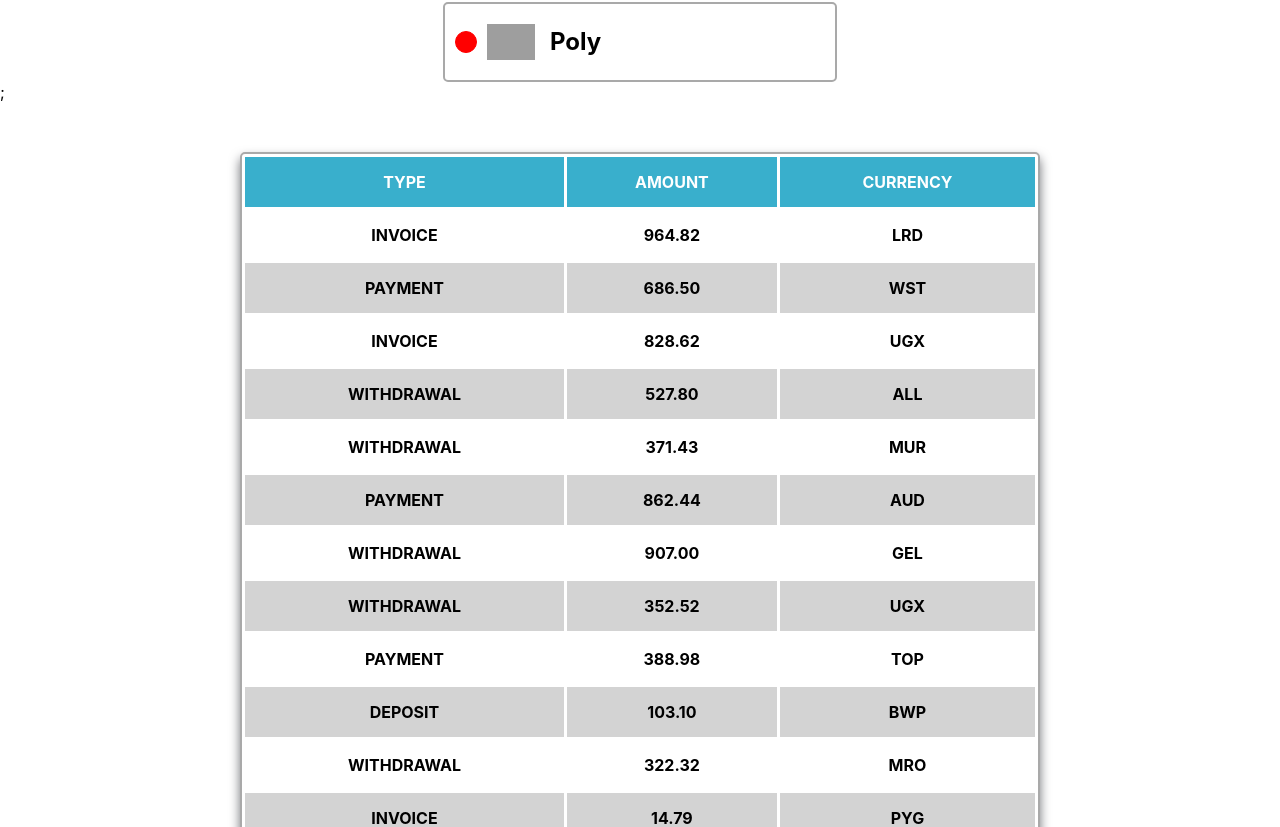
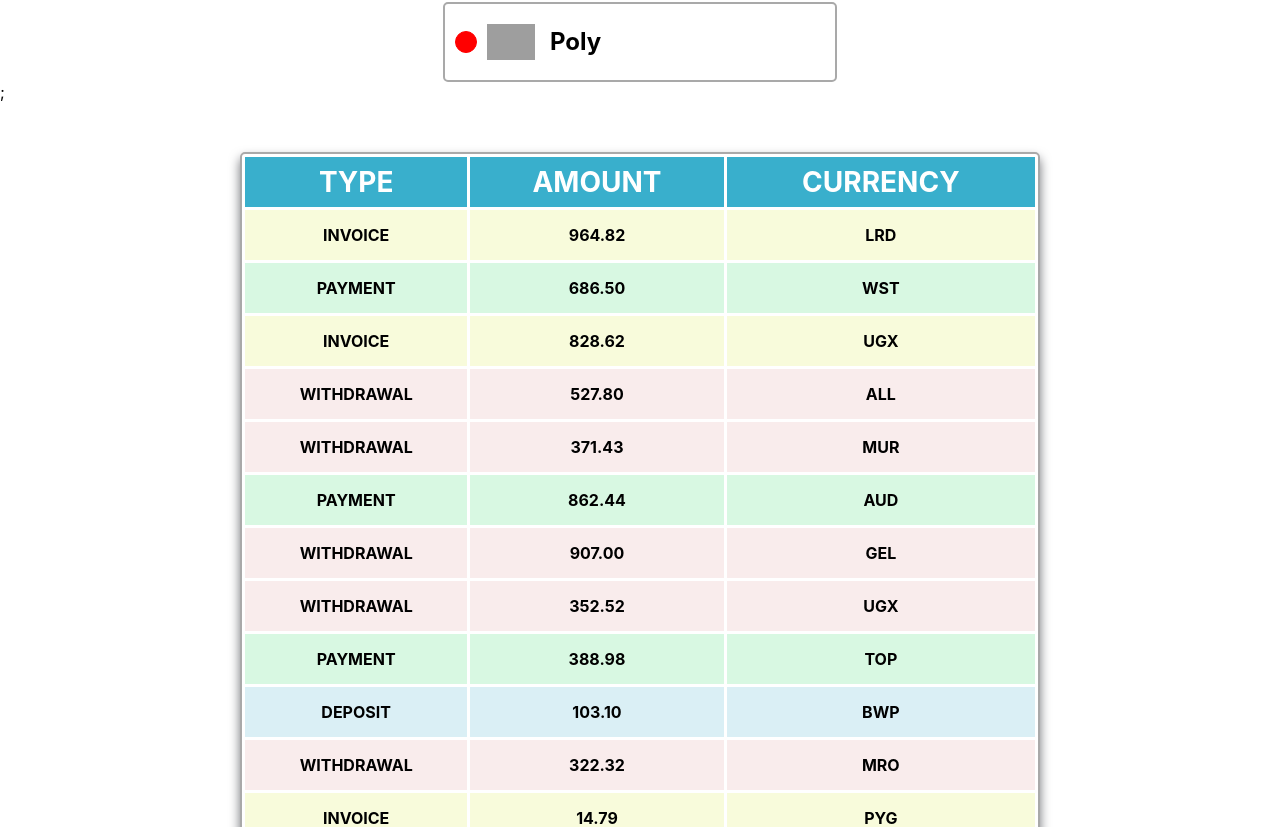
Before and after one commit to InnaLyksa/goit-react-hw-01-components, a React (Create React App) app: page / in a window 1280 px wide. Shown: the part 1033-1860 px from the top of the page. Built offline with nearby package versions, Linux system fonts and the light colour scheme; grey boxes are pictures that could not be loaded.

Commit message:
Update Transactions

```diff
--- a/src/components/Transactions/Transactions.jsx
+++ b/src/components/Transactions/Transactions.jsx
@@ -1,5 +1,5 @@
 import PropTypes from 'prop-types';
-import css from './Transaction.module.css';
+import css from './Transactions.module.css';
 export const Transactions = ({ items }) => {
   return (
     <table className={css.table}>
@@ -13,7 +13,8 @@ export const Transactions = ({ items }) => {
 
       <tbody>
         {items.map(({ id, type, amount, currency }) => (
-          <tr className={css.tablerow} key={id}>
+          // <tr className={css.tablerow} key={id}>
+          <tr className={`${css.tablerow} ${css[type]}`} key={id}>
             <th>{type}</th>
             <th>{amount}</th>
             <th>{currency}</th>
--- a/src/components/Transactions/Transaction.module.css
+++ b/src/components/Transactions/Transactions.module.css
@@ -12,12 +12,28 @@
 .thead {
   background-color: rgb(57, 175, 204);
   color: white;
+  font-weight: 700;
+  font-size: 28px;
 }
 
-.tablerow:nth-child(2n) {
+/* .tablerow:nth-child(2n) {
   background-color: rgb(211, 211, 211);
+} */
+/* .tablerow {
+  color: white;
+} */
+.invoice {
+  background-color: rgba(244, 248, 197, 0.619);
 }
-
+.payment {
+  background-color: rgba(193, 244, 208, 0.619);
+}
+.deposit {
+  background-color: rgba(195, 229, 239, 0.619);
+}
+.withdrawal {
+  background-color: rgba(246, 224, 225, 0.619);
+}
 tr {
   height: 50px;
 }
```
